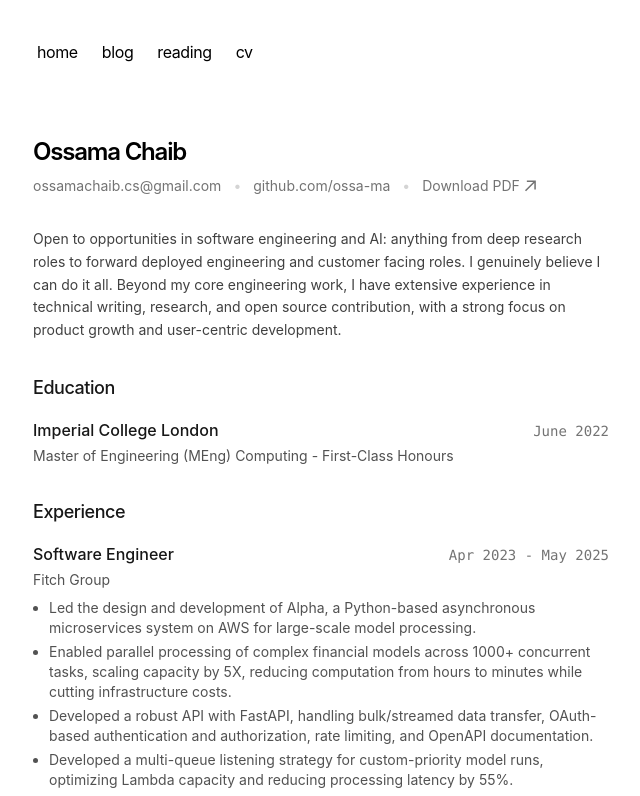
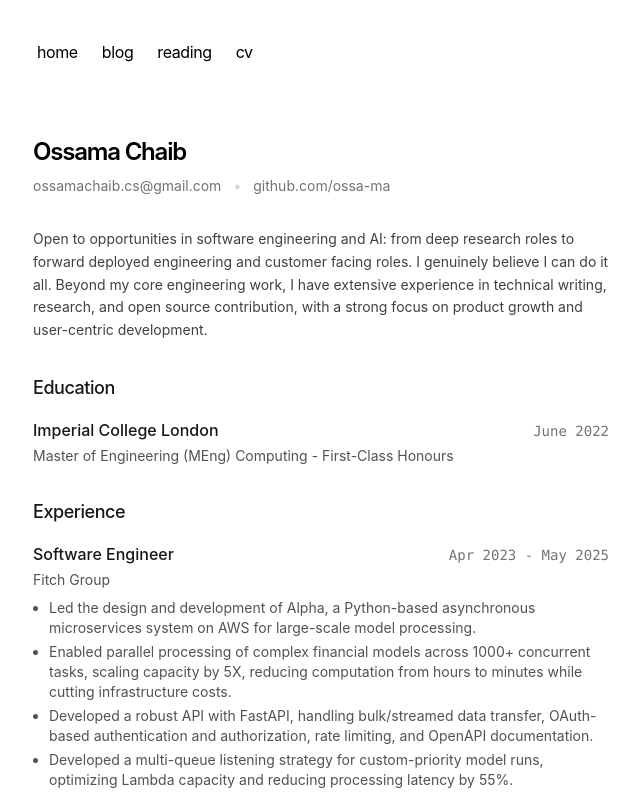
Before and after one commit to ossa-ma/ossa-ma.github.io, a Next.js app: page /cv in a window 1280 px wide. Shown: the top 796 px of the page, without its empty margins (319-959 px from the left). Built offline with nearby package versions, Linux system fonts and the light colour scheme.

Commit message:
From pdf link

```diff
--- a/app/blog/posts/groq.mdx
+++ b/app/blog/posts/groq.mdx
@@ -107,7 +107,7 @@ That's how business works when regulation hasn't caught up to structural innovat
 
 ## The Saudi Arabia Problem
 
-In February 2025, Saudi Arabia committed $1.5 billion to expand Groq's Dammam data center. The publicly stated goal was supporting SDAIA's ALLaM, Saudi Arabia's Arabic large language model. The actual goal was Vision 2030: positioning the Kingdom as an AI superpower. (Wait so its not just about influencer boxing?)
+In February 2025, Saudi Arabia committed $1.5 billion to expand Groq's Dammam data center. The publicly stated goal was supporting SDAIA's ALLaM, Saudi Arabia's Arabic large language model. The actual goal was Vision 2030: positioning the Kingdom as an AI superpower.
 
 Groq built the region's largest inference cluster in eight days in December 2024. From that Dammam facility, GroqCloud serves "nearly four billion people regionally adjacent to the KSA." This is critical AI infrastructure, funded by the Public Investment Fund, processing inference workloads at national scale.
 
--- a/app/cv/page.tsx
+++ b/app/cv/page.tsx
@@ -18,13 +18,6 @@ export default function CVPage() {
                     <a href="https://github.com/ossa-ma" target="_blank" rel="noopener noreferrer" className="hover:text-neutral-800 dark:hover:text-neutral-200 transition-colors">
                         github.com/ossa-ma
                     </a>
-                    <span className="text-neutral-300 dark:text-neutral-700 select-none">•</span>
-                    <a href="/documents/cv.pdf" target="_blank" className="hover:text-neutral-800 dark:hover:text-neutral-200 transition-colors flex items-center gap-1">
-                        <span>Download PDF</span>
-                        <svg width="12" height="12" viewBox="0 0 12 12" fill="none" xmlns="http://www.w3.org/2000/svg">
-                            <path d="M2.07102 11.3494L0.963068 10.2415L9.2017 1.98864H2.83807L2.85227 0.454545H11.8438V9.46023H10.2955L10.3097 3.09659L2.07102 11.3494Z" fill="currentColor" />
-                        </svg>
-                    </a>
                 </div>
             </div>
 
@@ -33,7 +26,7 @@ export default function CVPage() {
                 {/* Summary */}
                 <div className="mb-8">
                     <p className="text-neutral-700 dark:text-neutral-300 text-sm leading-relaxed">
-                        Open to opportunities in software engineering and AI: anything from deep research roles to forward deployed engineering and customer facing roles. I genuinely believe I can do it all. Beyond my core engineering work, I have extensive experience in technical writing, research, and open source contribution, with a strong focus on product growth and user-centric development.
+                        Open to opportunities in software engineering and AI: from deep research roles to forward deployed engineering and customer facing roles. I genuinely believe I can do it all. Beyond my core engineering work, I have extensive experience in technical writing, research, and open source contribution, with a strong focus on product growth and user-centric development.
                     </p>
                 </div>
 
```
